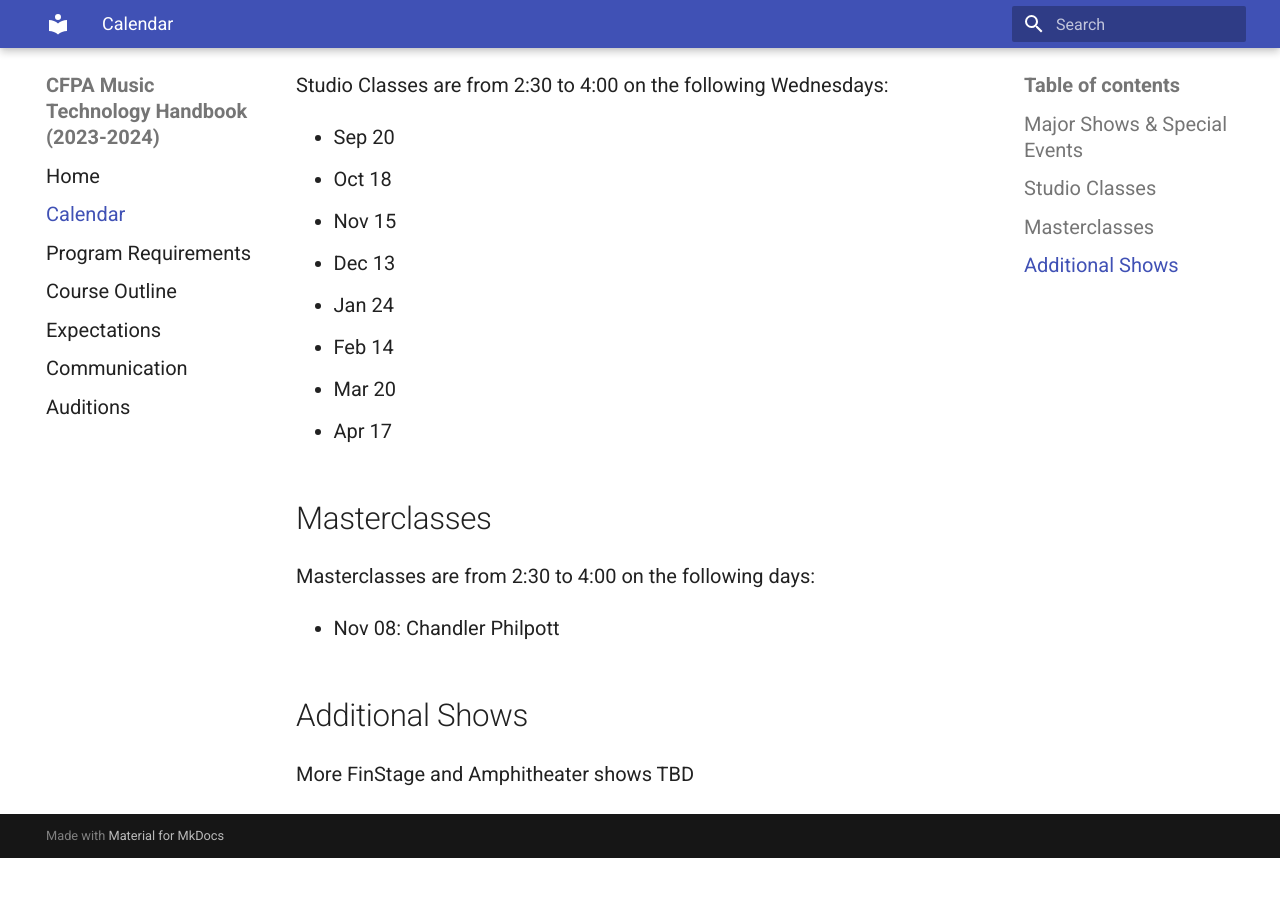
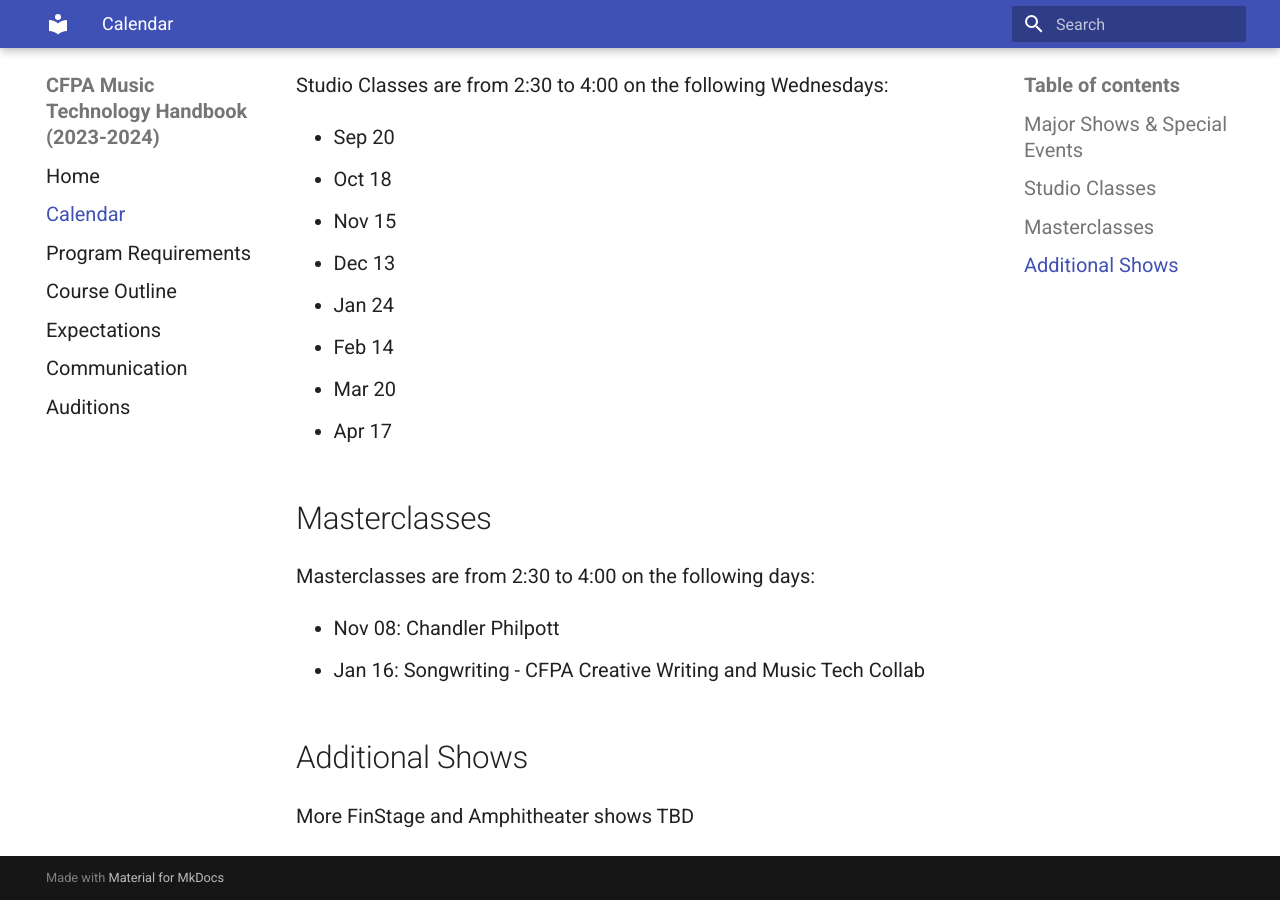
Before and after one commit to sophia-sms/handbook, an MkDocs documentation site: the page built from docs/calendar.md, in a window 1280 px wide and 900 px high, scrolled down 1055 px. Built offline with MkDocs 1.6.1 and Material for MkDocs 9.7.7, drawn with Linux system fonts in a browser that asks for light colours; before the commit the page ends 1913 px from its top, so only the background shows below that.

Commit message:
Update calendar.md
add songwriting masterclass

```diff
--- a/docs/calendar.md
+++ b/docs/calendar.md
@@ -40,6 +40,7 @@ Studio Classes are from 2:30 to 4:00 on the following Wednesdays:
 Masterclasses are from 2:30 to 4:00 on the following days:
 
 - Nov 08: Chandler Philpott
+- Jan 16: Songwriting - CFPA Creative Writing and Music Tech Collab
 
 ## Additional Shows
 
```
